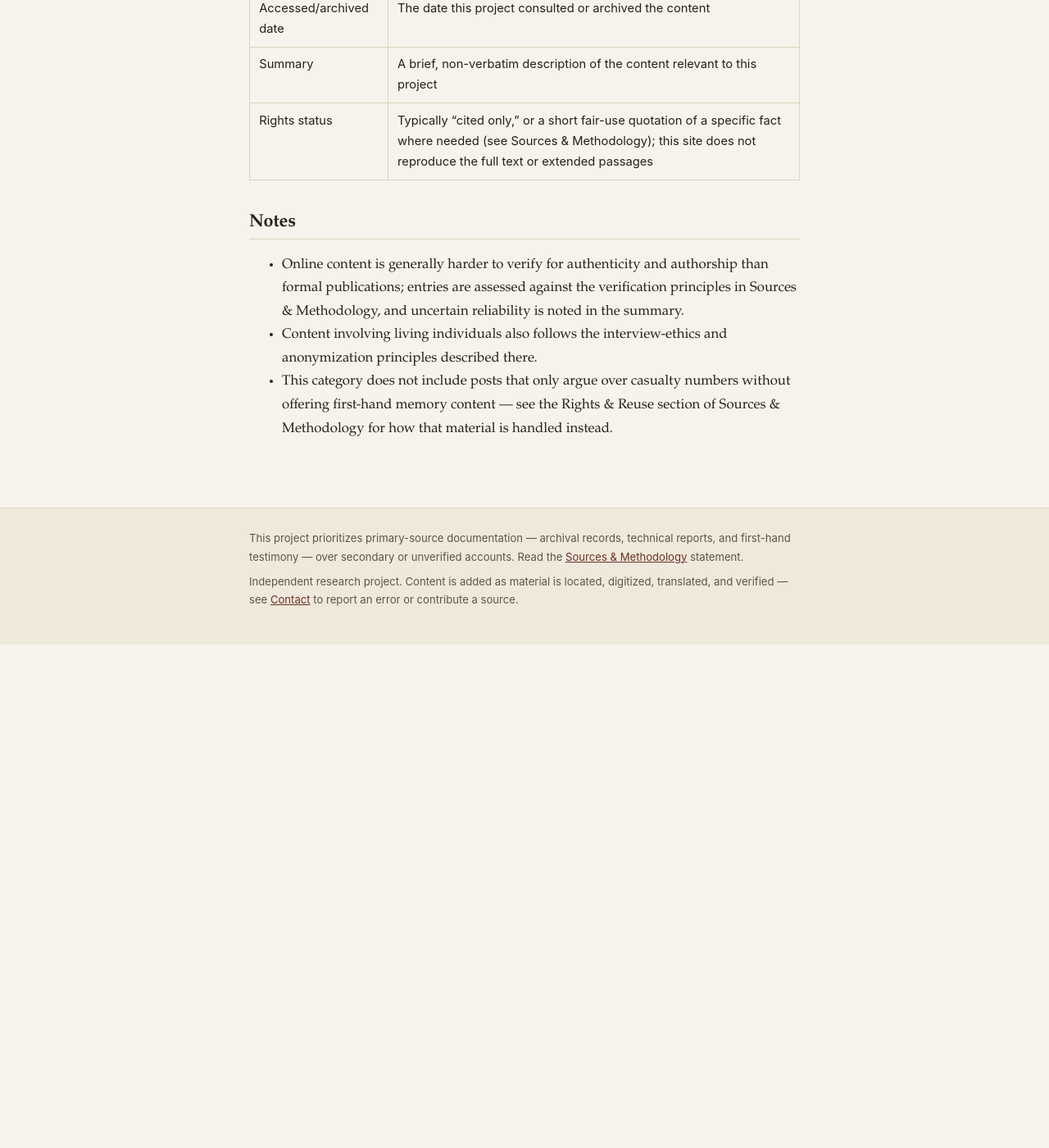
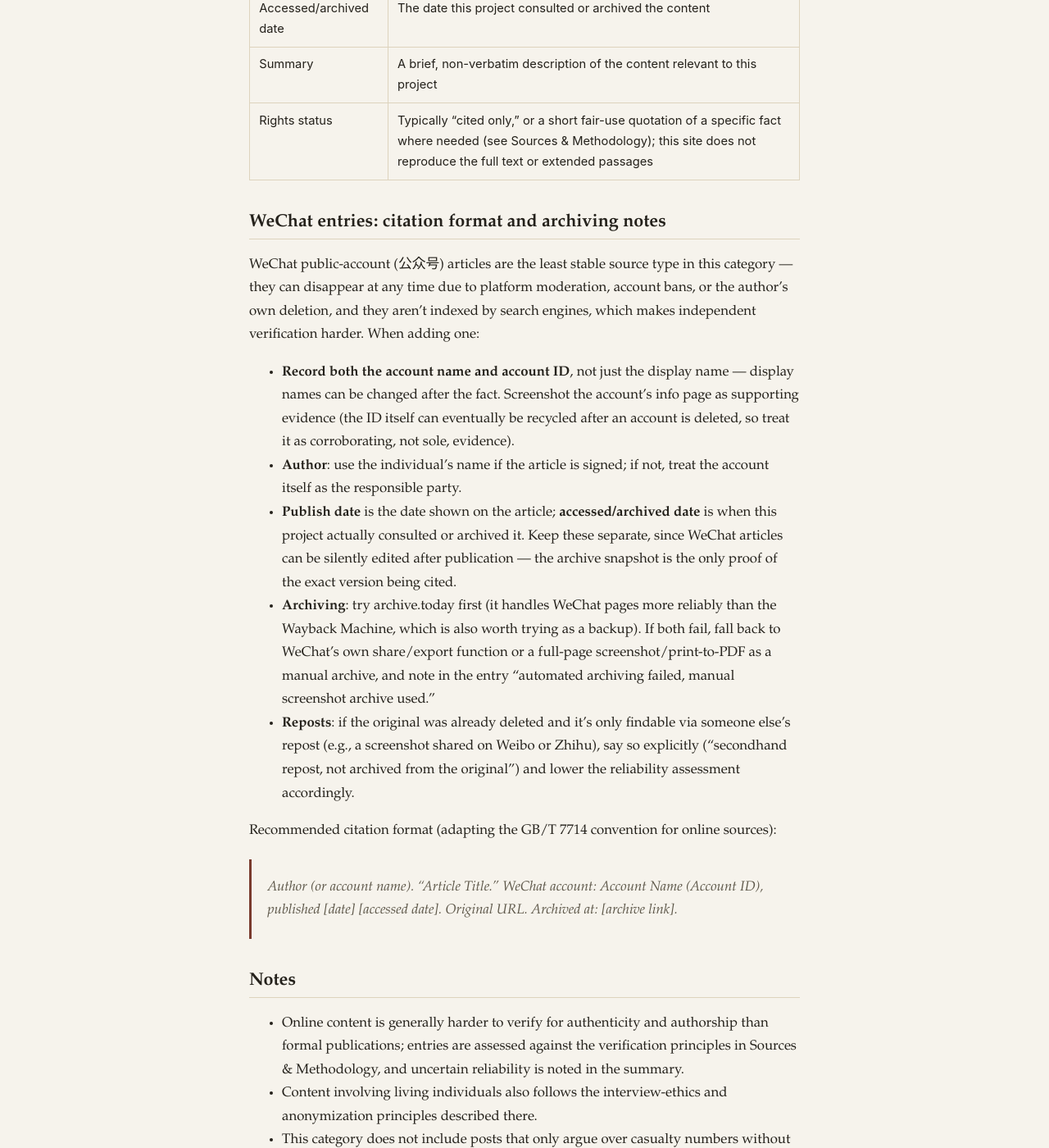
Before and after one commit to Banqiao758/Banqiao758.github.io, a Jekyll site: the page built from en/memoirs/online.md, in a window 1280 px wide and 1400 px high, scrolled down 1055 px. Shown: the whole window at 82% size. Built offline with Jekyll 4.4.1, drawn with Linux system fonts in a browser that asks for light colours; before the commit the page ends 1841 px from its top, so only the background shows below that.

Commit message:
Add WeChat citation and archiving template to Online Memories
Documents WeChat-specific practices: recording both account name and ID,
separating publish date from access/archive date, preferring archive.today
over Wayback Machine for WeChat pages with manual screenshot as fallback,
flagging reposts of already-deleted originals, and a GB/T 7714-style
citation format.

Co-Authored-By: Claude Sonnet 5 <noreply@anthropic.com>
Claude-Session: https://claude.ai/code/session_011K8hBuGivVWoMZaUZvczs4

```diff
--- a/en/memoirs/online.md
+++ b/en/memoirs/online.md
@@ -35,6 +35,43 @@ No entries published yet.
 | Summary | A brief, non-verbatim description of the content relevant to this project |
 | Rights status | Typically "cited only," or a short fair-use quotation of a specific fact where needed (see Sources &amp; Methodology); this site does not reproduce the full text or extended passages |
 
+## WeChat entries: citation format and archiving notes
+
+WeChat public-account (公众号) articles are the least stable source type in
+this category — they can disappear at any time due to platform moderation,
+account bans, or the author's own deletion, and they aren't indexed by
+search engines, which makes independent verification harder. When adding
+one:
+
+- **Record both the account name and account ID**, not just the display
+  name — display names can be changed after the fact. Screenshot the
+  account's info page as supporting evidence (the ID itself can eventually
+  be recycled after an account is deleted, so treat it as corroborating,
+  not sole, evidence).
+- **Author**: use the individual's name if the article is signed; if not,
+  treat the account itself as the responsible party.
+- **Publish date** is the date shown on the article; **accessed/archived
+  date** is when this project actually consulted or archived it. Keep
+  these separate, since WeChat articles can be silently edited after
+  publication — the archive snapshot is the only proof of the exact
+  version being cited.
+- **Archiving**: try archive.today first (it handles WeChat pages more
+  reliably than the Wayback Machine, which is also worth trying as a
+  backup). If both fail, fall back to WeChat's own share/export function or
+  a full-page screenshot/print-to-PDF as a manual archive, and note in the
+  entry "automated archiving failed, manual screenshot archive used."
+- **Reposts**: if the original was already deleted and it's only findable
+  via someone else's repost (e.g., a screenshot shared on Weibo or Zhihu),
+  say so explicitly ("secondhand repost, not archived from the original")
+  and lower the reliability assessment accordingly.
+
+Recommended citation format (adapting the GB/T 7714 convention for online
+sources):
+
+> Author (or account name). "Article Title." WeChat account: Account Name
+> (Account ID), published [date] [accessed date]. Original URL. Archived
+> at: [archive link].
+
 ## Notes
 
 - Online content is generally harder to verify for authenticity and
```
Also changed, not shown: memoirs/online.md (+24 -0 lines).
